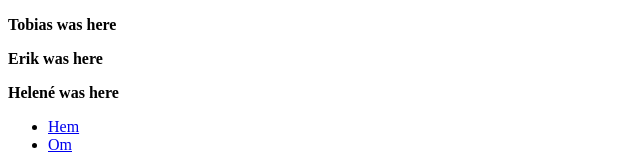
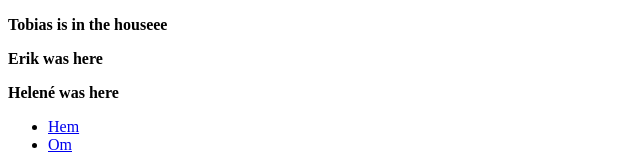
Before and after one commit to ehildingg/workout-app, a Vue app: page / in a window 1280 px wide. Shown: the top 154 px of the page, without its empty margins (0-640 px from the left). Built offline with nearby package versions, Linux system fonts and the light colour scheme; no server answers.

Commit message:
merge test

```diff
--- a/src/App.vue
+++ b/src/App.vue
@@ -14,7 +14,7 @@
 
 <template>
   <nav>
-    <p>Tobias was here</p>
+    <p>Tobias is in the houseee</p>
     <p>Erik was here</p>
     <p>Helené was here</p>
     <ul>
```
